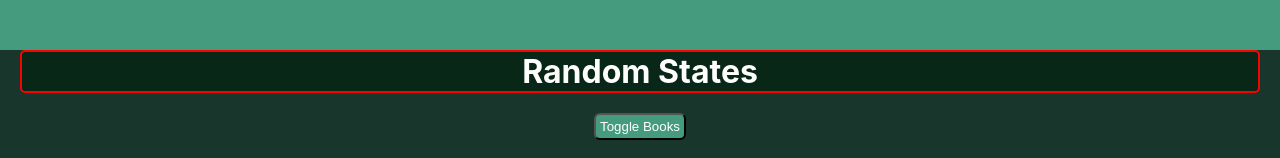
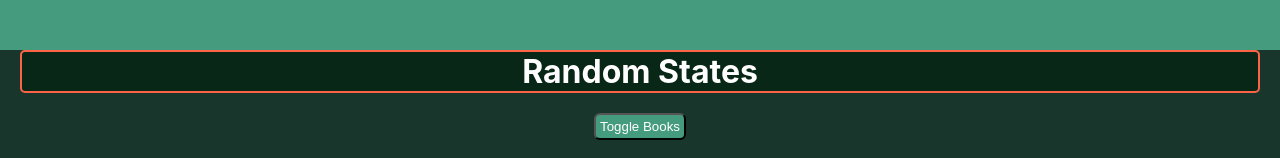
Before and after one commit to ahmedisshere/rantpack, a React (Create React App) app: page / in a window 1280 px wide. Shown: the top 158 px of the page. Built offline with nearby package versions, Linux system fonts and the light colour scheme.

Commit message:
focussss

```diff
--- a/src/components/MainComponent.js
+++ b/src/components/MainComponent.js
@@ -62,7 +62,7 @@ class MainComponent extends Component {
     render() {
 
         const style = {
-            border: "2px solid red",
+            border: "2px solid tomato",
             borderRadius: "5px",
             backgroundColor: "rgb(9, 39, 22)",
             color: "white",
```
